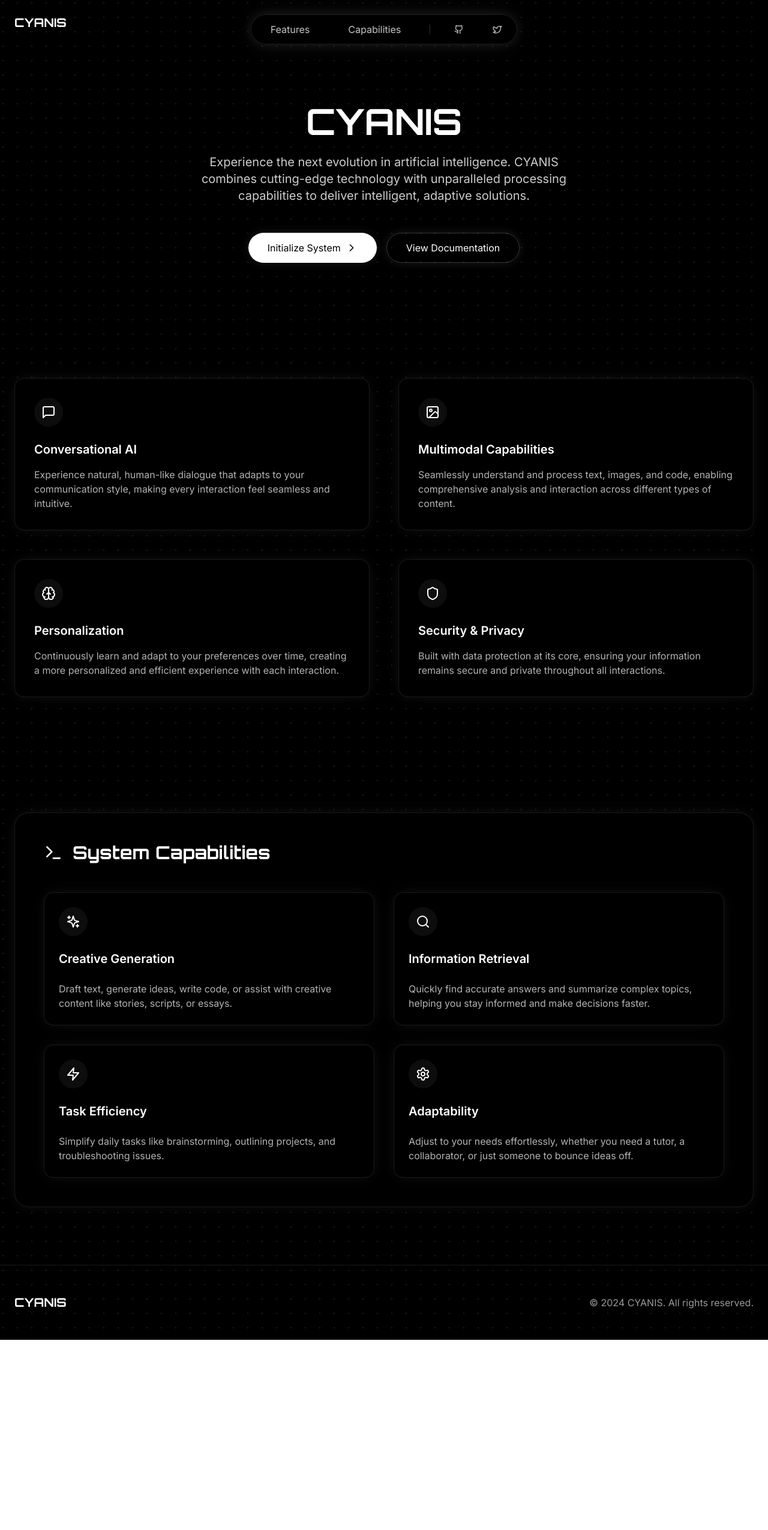
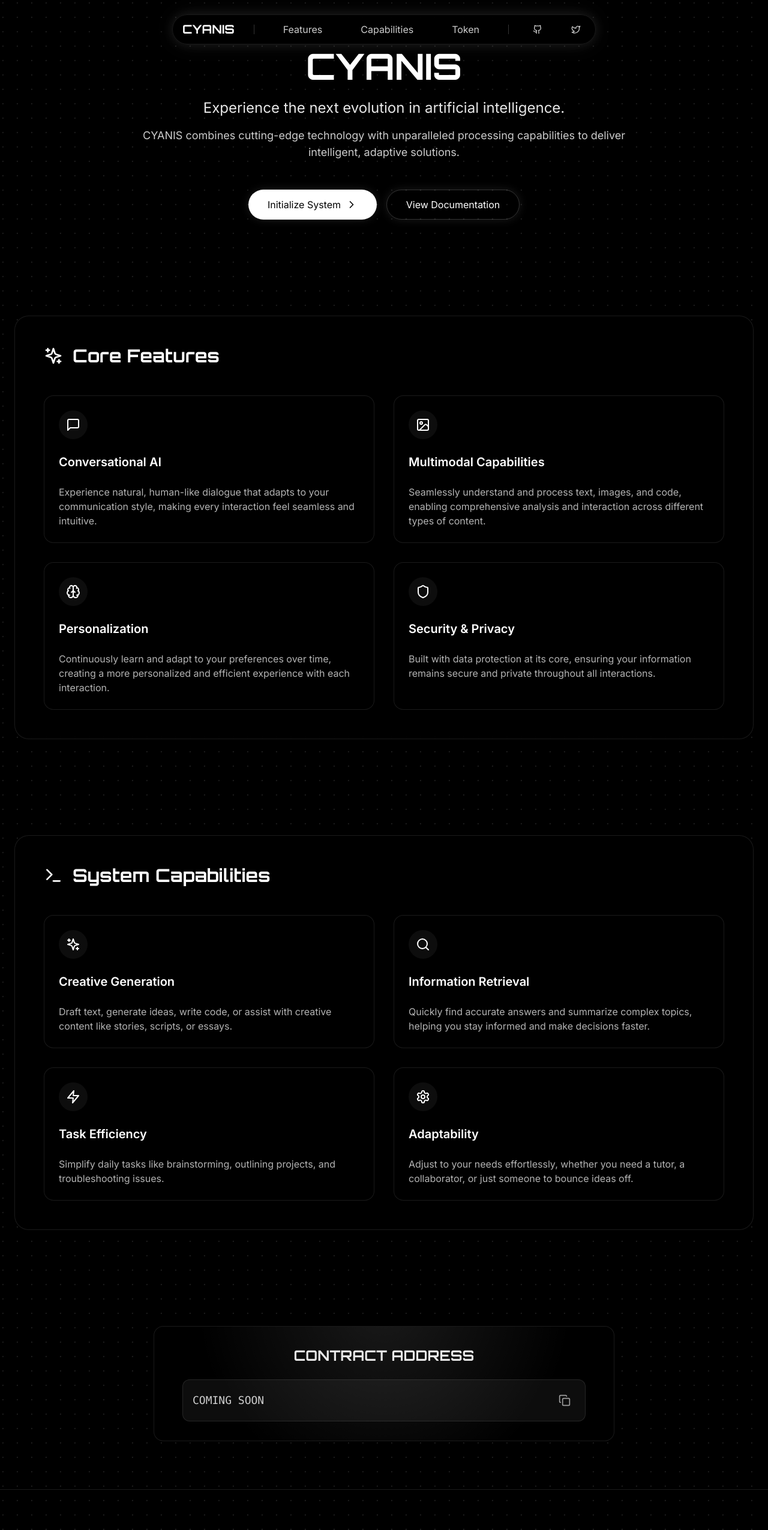
Before and after one commit to Cyanisxyz/Cyanis, a React (Vite) app: page / in a window 1280 px wide. Shown: the top 2550 px of the page at 60% size. Before the commit the page ends 2233 px from the top, so only its background shows below. Built offline with nearby package versions, Linux system fonts and the light colour scheme.

Commit message:
More frontend updates & code optimization

```diff
--- a/src/App.tsx
+++ b/src/App.tsx
@@ -1,150 +1,171 @@
-import React from 'react';
-import { MessageSquare, Image, Brain, Shield, Terminal, ChevronRight, Github, Twitter, Sparkles, Search, Zap, Settings } from 'lucide-react';
+import React, { useState } from 'react';
+import { MessageSquare, Image, Brain, Shield, Terminal, ChevronRight, Github, Twitter, Sparkles, Search, Zap, Settings, Copy, Check } from 'lucide-react';
 
 function App() {
+  const [copied, setCopied] = useState(false);
+
+  const handleCopy = () => {
+    navigator.clipboard.writeText("COMING SOON");
+    setCopied(true);
+    setTimeout(() => setCopied(false), 2000);
+  };
+
   return (
     <div className="min-h-screen bg-black text-white font-sans relative overflow-hidden">
-      {/* Background Pattern */}
       <div className="absolute inset-0 bg-[radial-gradient(circle_at_center,_rgba(255,255,255,0.15)_1px,_transparent_1.5px)] bg-[length:24px_24px] animate-grid opacity-80" />
       <div className="absolute inset-0 bg-gradient-to-r from-[hsl(205_65%_35%)]/30 to-[hsl(183_31%_26%)]/30" />
 
-      {/* Content Container */}
       <div className="relative z-10">
-        {/* Floating Header */}
         <div className="fixed top-6 left-1/2 -translate-x-1/2 bg-black/80 border border-white/10 rounded-full backdrop-blur-sm py-2 px-4 z-50 header-glow">
           <div className="flex items-center space-x-8">
-            <a href="#features" className="text-white/80 hover:text-white transition-colors px-4">Features</a>
-            <a href="#capabilities" className="text-white/80 hover:text-white transition-colors px-4">Capabilities</a>
+            <span className="text-xl font-orbitron font-bold text-white">CYANIS</span>
             <div className="h-4 w-px bg-white/20" />
-            <a href="https://github.com/Cyanisxyz/Cyanis" className="text-white/80 hover:text-white transition-colors p-2" aria-label="GitHub">
-              <Github className="w-4 h-4" />
+            <a href="#features" className="nav-link text-white/80 hover:text-white transition-colors px-4">Features</a>
+            <a href="#capabilities" className="nav-link text-white/80 hover:text-white transition-colors px-4">Capabilities</a>
+            <a href="#token" className="nav-link text-white/80 hover:text-white transition-colors px-4">Token</a>
+            <div className="h-4 w-px bg-white/20" />
+            <a href="https://github.com/Cyanisxyz/Cyanis" className="social-link text-white/80 hover:text-white transition-all p-2 hover:-translate-y-0.5">
+              <Github className="w-4 h-4 social-icon" />
             </a>
-            <a href="https://x.com/cyanisxyz" className="text-white/80 hover:text-white transition-colors p-2" aria-label="X (Twitter)">
-              <Twitter className="w-4 h-4" />
+            <a href="https://x.com/cyanisxyz" className="social-link text-white/80 hover:text-white transition-all p-2 hover:-translate-y-0.5">
+              <Twitter className="w-4 h-4 social-icon" />
             </a>
           </div>
         </div>
 
-        {/* Hero Section */}
-        <nav className="container mx-auto px-6 py-6">
-          <div className="flex items-center">
-            <span className="text-xl font-orbitron font-bold">CYANIS</span>
+        <header className="max-w-7xl mx-auto px-6 py-20">
+          <div className="max-w-4xl mx-auto text-center">
+            <h1 className="text-6xl font-orbitron font-bold mb-6">CYANIS</h1>
+            <div className="space-y-4 mb-12">
+              <p className="text-2xl font-light text-white/90">
+                Experience the next evolution in artificial intelligence.
+              </p>
+              <p className="text-lg text-white/80">
+                CYANIS combines cutting-edge technology with unparalleled processing capabilities to deliver intelligent, adaptive solutions.
+              </p>
             </div>
-        </nav>
-
-        <header className="container mx-auto px-6 py-24 text-center">
-          <h1 className="text-6xl font-orbitron font-bold mb-6">
-            CYANIS
-          </h1>
-          <p className="text-xl mb-12 max-w-2xl mx-auto text-white/80">
-            Experience the next evolution in artificial intelligence. CYANIS combines cutting-edge technology with unparalleled processing capabilities to deliver intelligent, adaptive solutions.
-          </p>
             <div className="flex justify-center space-x-4">
-            <button className="bg-white text-black px-8 py-3 rounded-full flex items-center space-x-2 transition-all hover:bg-white/80 button-glow">
+              <button className="bg-white text-black px-8 py-3 rounded-full flex items-center space-x-2 transition-all hover:bg-white/90 button-glow primary-button">
                 <span>Initialize System</span>
-              <ChevronRight className="w-5 h-5" />
+                <ChevronRight className="w-5 h-5 chevron-icon" />
               </button>
-            <button className="border border-white/20 hover:border-white/40 px-8 py-3 rounded-full transition-colors button-glow">
+              <button className="border border-white/20 hover:border-white/40 px-8 py-3 rounded-full transition-all button-glow">
                 View Documentation
               </button>
             </div>
+          </div>
         </header>
 
-        {/* Features Section */}
-        <section id="features" className="container mx-auto px-6 py-24">
-          <div className="grid grid-cols-1 md:grid-cols-2 gap-12">
-            <div className="bg-black/80 p-8 rounded-2xl border border-white/10 backdrop-blur-sm card-glow">
-              <div className="bg-white/5 w-12 h-12 rounded-full flex items-center justify-center mb-6">
-                <MessageSquare className="w-6 h-6" />
+        <section id="features" className="max-w-7xl mx-auto px-6 py-20">
+          <div className="bg-black/80 rounded-3xl border border-white/10 p-12 backdrop-blur-sm">
+            <div className="flex items-center space-x-4 mb-12">
+              <Sparkles className="w-8 h-8" />
+              <h2 className="text-3xl font-orbitron font-bold">Core Features</h2>
             </div>
-              <h3 className="text-xl font-semibold mb-4">Conversational AI</h3>
-              <p className="text-white/70">
-                Experience natural, human-like dialogue that adapts to your communication style, making every interaction feel seamless and intuitive.
-              </p>
+            <div className="grid grid-cols-1 md:grid-cols-2 gap-8">
+              {[
+                { icon: MessageSquare, title: "Conversational AI", description: "Experience natural, human-like dialogue that adapts to your communication style, making every interaction feel seamless and intuitive." },
+                { icon: Image, title: "Multimodal Capabilities", description: "Seamlessly understand and process text, images, and code, enabling comprehensive analysis and interaction across different types of content." },
+                { icon: Brain, title: "Personalization", description: "Continuously learn and adapt to your preferences over time, creating a more personalized and efficient experience with each interaction." },
+                { icon: Shield, title: "Security & Privacy", description: "Built with data protection at its core, ensuring your information remains secure and private throughout all interactions." }
+              ].map(({ icon: Icon, title, description }) => (
+                <div key={title} className="feature-card space-y-6 p-6 bg-black/80 rounded-2xl border border-white/10 backdrop-blur-sm">
+                  <div className="feature-icon bg-white/5 w-12 h-12 rounded-full flex items-center justify-center">
+                    <Icon className="w-6 h-6" />
                   </div>
-            <div className="bg-black/80 p-8 rounded-2xl border border-white/10 backdrop-blur-sm card-glow">
-              <div className="bg-white/5 w-12 h-12 rounded-full flex items-center justify-center mb-6">
-                <Image className="w-6 h-6" />
+                  <h3 className="text-xl font-semibold">{title}</h3>
+                  <p className="text-white/70">{description}</p>
                 </div>
-              <h3 className="text-xl font-semibold mb-4">Multimodal Capabilities</h3>
-              <p className="text-white/70">
-                Seamlessly understand and process text, images, and code, enabling comprehensive analysis and interaction across different types of content.
-              </p>
-            </div>
-            <div className="bg-black/80 p-8 rounded-2xl border border-white/10 backdrop-blur-sm card-glow">
-              <div className="bg-white/5 w-12 h-12 rounded-full flex items-center justify-center mb-6">
-                <Brain className="w-6 h-6" />
-              </div>
-              <h3 className="text-xl font-semibold mb-4">Personalization</h3>
-              <p className="text-white/70">
-                Continuously learn and adapt to your preferences over time, creating a more personalized and efficient experience with each interaction.
-              </p>
-            </div>
-            <div className="bg-black/80 p-8 rounded-2xl border border-white/10 backdrop-blur-sm card-glow">
-              <div className="bg-white/5 w-12 h-12 rounded-full flex items-center justify-center mb-6">
-                <Shield className="w-6 h-6" />
-              </div>
-              <h3 className="text-xl font-semibold mb-4">Security & Privacy</h3>
-              <p className="text-white/70">
-                Built with data protection at its core, ensuring your information remains secure and private throughout all interactions.
-              </p>
+              ))}
             </div>
           </div>
         </section>
 
-        {/* Capabilities Section */}
-        <section id="capabilities" className="container mx-auto px-6 py-24">
-          <div className="bg-black/80 rounded-3xl border border-white/10 p-12 backdrop-blur-sm card-glow">
+        <section id="capabilities" className="max-w-7xl mx-auto px-6 py-20">
+          <div className="bg-black/80 rounded-3xl border border-white/10 p-12 backdrop-blur-sm">
             <div className="flex items-center space-x-4 mb-12">
               <Terminal className="w-8 h-8" />
               <h2 className="text-3xl font-orbitron font-bold">System Capabilities</h2>
             </div>
             <div className="grid grid-cols-1 md:grid-cols-2 gap-8">
-              <div className="space-y-6 p-6 bg-black/80 rounded-2xl border border-white/10 backdrop-blur-sm card-glow">
-                <div className="bg-white/5 w-12 h-12 rounded-full flex items-center justify-center">
-                  <Sparkles className="w-6 h-6" />
+              {[
+                { icon: Sparkles, title: "Creative Generation", description: "Draft text, generate ideas, write code, or assist with creative content like stories, scripts, or essays." },
+                { icon: Search, title: "Information Retrieval", description: "Quickly find accurate answers and summarize complex topics, helping you stay informed and make decisions faster." },
+                { icon: Zap, title: "Task Efficiency", description: "Simplify daily tasks like brainstorming, outlining projects, and troubleshooting issues." },
+                { icon: Settings, title: "Adaptability", description: "Adjust to your needs effortlessly, whether you need a tutor, a collaborator, or just someone to bounce ideas off." }
+              ].map(({ icon: Icon, title, description }) => (
+                <div key={title} className="capability-card space-y-6 p-6 bg-black/80 rounded-2xl border border-white/10 backdrop-blur-sm">
+                  <div className="capability-icon bg-white/5 w-12 h-12 rounded-full flex items-center justify-center">
+                    <Icon className="w-6 h-6" />
                   </div>
-                <h3 className="text-xl font-semibold">Creative Generation</h3>
-                <p className="text-white/70">
-                  Draft text, generate ideas, write code, or assist with creative content like stories, scripts, or essays.
-                </p>
+                  <h3 className="text-xl font-semibold">{title}</h3>
+                  <p className="text-white/70">{description}</p>
                 </div>
-              <div className="space-y-6 p-6 bg-black/80 rounded-2xl border border-white/10 backdrop-blur-sm card-glow">
-                <div className="bg-white/5 w-12 h-12 rounded-full flex items-center justify-center">
-                  <Search className="w-6 h-6" />
+              ))}
             </div>
-                <h3 className="text-xl font-semibold">Information Retrieval</h3>
-                <p className="text-white/70">
-                  Quickly find accurate answers and summarize complex topics, helping you stay informed and make decisions faster.
-                </p>
           </div>
-              <div className="space-y-6 p-6 bg-black/80 rounded-2xl border border-white/10 backdrop-blur-sm card-glow">
-                <div className="bg-white/5 w-12 h-12 rounded-full flex items-center justify-center">
-                  <Zap className="w-6 h-6" />
+        </section>
+
+        <section id="token" className="max-w-7xl mx-auto px-6 py-20">
+          <div className="max-w-3xl mx-auto">
+            <div className="floating-card group p-8 bg-black/80 rounded-2xl border border-white/10 backdrop-blur-sm relative overflow-hidden hover:shadow-[0_0_50px_rgba(255,255,255,0.1)] transition-all duration-500 hover:-translate-y-1">
+              <div className="absolute inset-0 bg-gradient-to-br from-white/10 to-transparent opacity-0 group-hover:opacity-100 transition-opacity duration-500" />
+              <div className="absolute top-0 left-0 w-full h-full bg-[radial-gradient(circle_at_50%_-20%,_rgba(255,255,255,0.1),_transparent_70%)]" />
+
+              <div className="relative flex flex-col items-center space-y-6">
+                <h3 className="text-2xl font-orbitron font-bold text-center text-white/90">CONTRACT ADDRESS</h3>
+                <div className="flex items-center justify-between w-full max-w-2xl p-4 bg-white/5 rounded-xl border border-white/10">
+                  <span className="font-mono text-lg text-white/80">COMING SOON</span>
+                  <button
+                    onClick={handleCopy}
+                    className="p-2 hover:bg-white/10 rounded-lg transition-all duration-300"
+                    aria-label="Copy contract address"
+                  >
+                    {copied ? (
+                      <Check className="w-5 h-5 text-green-400" />
+                    ) : (
+                      <Copy className="w-5 h-5 text-white/60 hover:text-white" />
+                    )}
+                  </button>
                 </div>
-                <h3 className="text-xl font-semibold">Task Efficiency</h3>
-                <p className="text-white/70">
-                  Simplify daily tasks like brainstorming, outlining projects, and troubleshooting issues.
-                </p>
-              </div>
-              <div className="space-y-6 p-6 bg-black/80 rounded-2xl border border-white/10 backdrop-blur-sm card-glow">
-                <div className="bg-white/5 w-12 h-12 rounded-full flex items-center justify-center">
-                  <Settings className="w-6 h-6" />
-                </div>
-                <h3 className="text-xl font-semibold">Adaptability</h3>
-                <p className="text-white/70">
-                  Adjust to your needs effortlessly, whether you need a tutor, a collaborator, or just someone to bounce ideas off.
-                </p>
               </div>
             </div>
           </div>
         </section>
 
-        {/* Footer */}
-        <footer className="container mx-auto px-6 py-12 border-t border-white/10">
-          <div className="flex justify-between items-center">
-            <span className="text-xl font-orbitron font-bold">CYANIS</span>
-            <p className="text-white/60">© 2024 CYANIS. All rights reserved.</p>
+        <footer className="max-w-7xl mx-auto px-6 py-16 border-t border-white/10">
+          <div className="flex flex-col md:flex-row justify-between items-start">
+            <div className="space-y-4 md:w-1/2">
+              <h2 className="text-xl font-orbitron font-bold">CYANIS</h2>
+              <p className="text-white/60 max-w-md">
+                An advanced AI platform revolutionizing human-machine interactions—bridging intelligence and innovation.
+              </p>
+              <div className="flex space-x-4">
+                <a href="https://github.com/Cyanisxyz/Cyanis" className="text-white/60 hover:text-white transition-colors">
+                  <Github className="w-5 h-5" />
+                </a>
+                <a href="https://x.com/cyanisxyz" className="text-white/60 hover:text-white transition-colors">
+                  <Twitter className="w-5 h-5" />
+                </a>
+              </div>
+            </div>
+
+            <div className="mt-8 md:mt-0 space-y-4">
+              <ul className="space-y-2">
+                <li>
+                  <a href="#" className="text-white/60 hover:text-white transition-colors">Terms of Use</a>
+                </li>
+                <li>
+                  <a href="#" className="text-white/60 hover:text-white transition-colors">Privacy Policy</a>
+                </li>
+              </ul>
+            </div>
+          </div>
+
+          <div className="mt-12 pt-8 border-t border-white/10">
+            <p className="text-white/40 text-sm text-center">
+              © 2025 CYANIS. All rights reserved.
+            </p>
           </div>
         </footer>
       </div>
--- a/src/index.css
+++ b/src/index.css
@@ -7,6 +7,51 @@
 @keyframes grid {
   to {
     transform: translate(-24px, -24px);
+  }
+}
+
+@keyframes pulse {
+  0% {
+    transform: scale(1);
+  }
+  50% {
+    transform: scale(1.02);
+  }
+  100% {
+    transform: scale(1);
+  }
+}
+
+@keyframes slideRight {
+  0% {
+    transform: translateX(0);
+  }
+  50% {
+    transform: translateX(4px);
+  }
+  100% {
+    transform: translateX(0);
+  }
+}
+
+@keyframes rotateIcon {
+  0% {
+    transform: rotate(0deg);
+  }
+  100% {
+    transform: rotate(360deg);
+  }
+}
+
+@keyframes float {
+  0% {
+    transform: translateY(0px);
+  }
+  50% {
+    transform: translateY(-8px);
+  }
+  100% {
+    transform: translateY(0px);
   }
 }
 
@@ -27,15 +72,76 @@
 .button-glow:hover {
   box-shadow: 0 0 20px rgba(255, 255, 255, 0.2),
               0 0 40px rgba(255, 255, 255, 0.1);
+  transform: translateY(-1px);
 }
 
-.card-glow {
-  box-shadow: 0 0 20px rgba(255, 255, 255, 0.05),
-              0 0 40px rgba(255, 255, 255, 0.025);
+.primary-button {
+  animation: pulse 2s infinite ease-in-out;
+}
+
+.primary-button:hover {
+  animation: none;
+  transform: translateY(-1px);
+}
+
+.primary-button:hover .chevron-icon {
+  animation: slideRight 1s infinite ease-in-out;
+}
+
+.nav-link {
+  position: relative;
   transition: all 0.3s ease;
 }
 
-.card-glow:hover {
-  box-shadow: 0 0 25px rgba(255, 255, 255, 0.08),
-              0 0 50px rgba(255, 255, 255, 0.04);
+.nav-link::after {
+  content: '';
+  position: absolute;
+  width: 0;
+  height: 1px;
+  bottom: -2px;
+  left: 50%;
+  background-color: white;
+  transition: all 0.3s ease;
+  transform: translateX(-50%);
 }
+
+.nav-link:hover::after {
+  width: 100%;
+}
+
+.social-link {
+  position: relative;
+  transition: all 0.3s ease;
+}
+
+.social-link:hover .social-icon {
+  animation: rotateIcon 0.8s ease-in-out;
+}
+
+.feature-card {
+  transition: all 0.4s ease;
+}
+
+.feature-card:hover {
+  transform: translateY(-4px);
+}
+
+.feature-card:hover .feature-icon {
+  animation: float 2s ease-in-out infinite;
+}
+
+.capability-card {
+  transition: all 0.4s ease;
+}
+
+.capability-card:hover {
+  transform: translateY(-4px);
+}
+
+.capability-card:hover .capability-icon {
+  animation: float 2s ease-in-out infinite;
+}
+
+.floating-card {
+  animation: float 6s ease-in-out infinite;
+}
```
Lines whose indentation alone changed are shown as unchanged.
